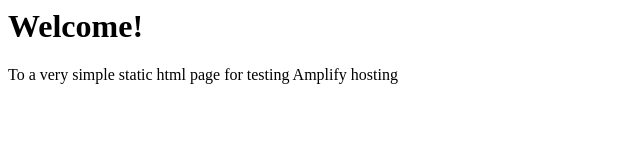
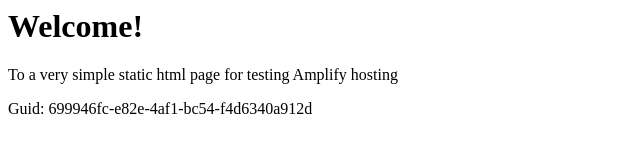
Before and after one commit to aws-aemilia-iad/Github-PR-Commit-Integration-Test-DoNotTouch-GitHubAutoBuildPrPreviewCanaryTest-v1-prod-us-east-1, a website: page src/index.html in a window 1280 px wide. Shown: the whole page, without its empty margins (0-640 px from the left). Drawn offline with Linux system fonts and the light colour scheme.

Commit message:
commit from integ tests

```diff
--- a/src/index.html
+++ b/src/index.html
@@ -1,3 +1,5 @@
+
+
 <html lang="en">
 
 <head>
@@ -10,6 +12,6 @@
 <body>
     <h1>Welcome!</h1>
     <p>To a very simple static html page for testing Amplify hosting</p>
-</body>
+    <p>Guid: 699946fc-e82e-4af1-bc54-f4d6340a912d</p></body>
 
 </html>
```
